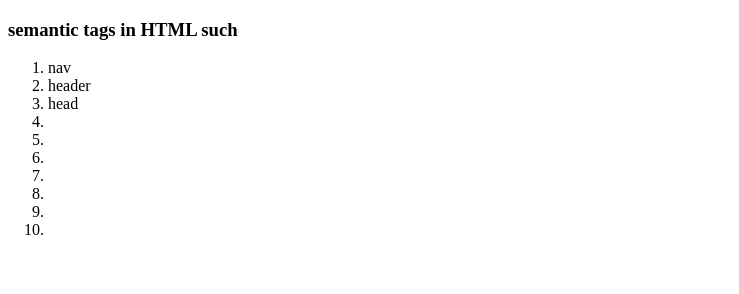
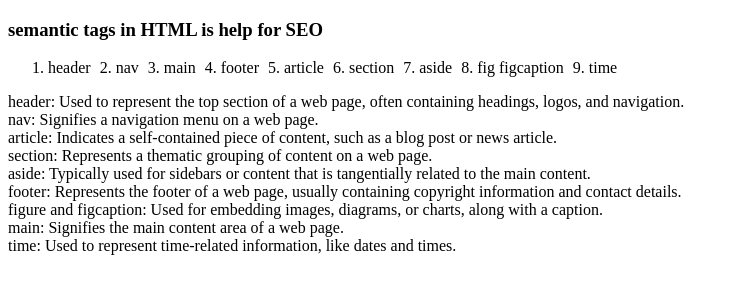
Before and after one commit to Mamun-2023/video-11, a plain HTML site: page index.html in a window 1280 px wide. Shown: the whole page, without its empty margins (0-739 px from the left). Drawn offline with Linux system fonts and the light colour scheme.

Commit message:
adding all

```diff
--- a/index.html
+++ b/index.html
@@ -7,19 +7,37 @@
     <title>video 11</title>
   </head>
   <body>
-    <h3>semantic tags in HTML such</h3>
+    <h3>semantic tags in HTML is help for SEO</h3>
     <ol>
+      <li>header</li>
       <li>nav</li>
-      <li>header</li>
-      <li>head</li>
-      <li></li>
-      <li></li>
-      <li></li>
-      <li></li>
-      <li></li>
-      <li></li>
-      <li></li>
+      <li>main</li>
+      <li>footer</li>
+      <li>article</li>
+      <li>section</li>
+      <li>aside</li>
+      <li>fig figcaption</li>
+      <li>time</li>
     </ol>
+    <p>header: Used to represent the top section of a web page, often containing headings, logos, and navigation.
+<br>
+        nav: Signifies a navigation menu on a web page.
+        <br>
+        article: Indicates a self-contained piece of content, such as a blog post or news article.
+        <br>
+        section: Represents a thematic grouping of content on a web page.
+        <br>
+        aside: Typically used for sidebars or content that is tangentially related to the main content.
+        <br>
+        footer: Represents the footer of a web page, usually containing copyright information and contact details.
+        <br>
+        figure and figcaption: Used for embedding images, diagrams, or charts, along with a caption.
+        <br>
+        main: Signifies the main content area of a web page.
+        <br>
+        time: Used to represent time-related information, like dates and times.
+        <br>
+        </p>
 
     <script src="script.js"></script>
   </body>
--- a/script.js
+++ b/script.js
@@ -0,0 +1 @@
+alert("i love you JavaScript")
--- a/style.css
+++ b/style.css
@@ -0,0 +1,4 @@
+ol{
+    display:flex;
+    gap: 25px;
+}
```
